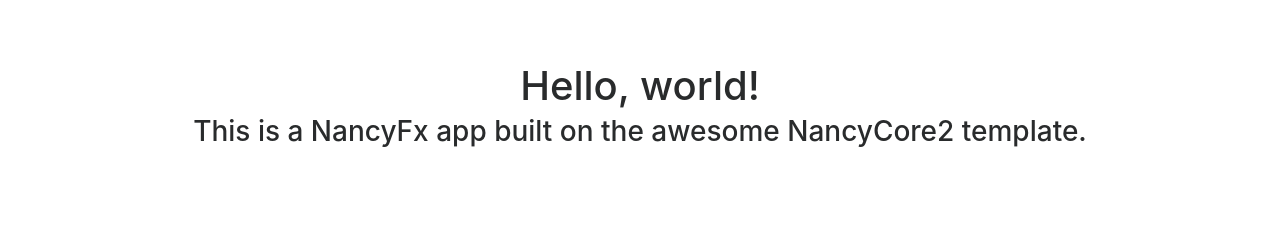
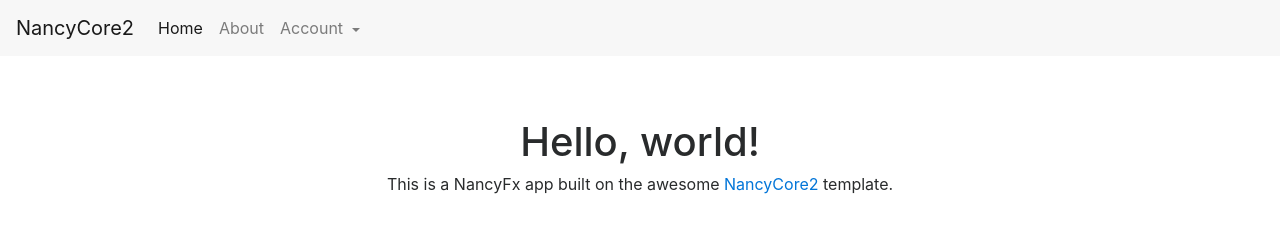
Before and after one commit to 0xFireball/Template-NfxPentagonal, a plain HTML site: page NancyCore/Views/index.html in a window 1280 px wide. Drawn offline with Linux system fonts and the light colour scheme.

Commit message:
update default view content

```diff
--- a/NancyCore/Views/index.html
+++ b/NancyCore/Views/index.html
@@ -12,10 +12,36 @@
 </head>
 
 <body>
+  <div class="nav-container">
+    <nav class="navbar navbar-toggleable-md navbar-light bg-faded">
+      <a class="navbar-brand" target="_blank" href="https://github.com/0xFireball/Template-NancyCore2">NancyCore2</a>
+      <div class="collapse navbar-collapse" id="navbarSupportedContent">
+        <ul class="navbar-nav mr-auto">
+          <li class="nav-item active">
+            <a class="nav-link" href="#">Home <span class="sr-only">(current)</span></a>
+          </li>
+          <li class="nav-item">
+            <a class="nav-link" href="#">About</a>
+          </li>
+          <li class="nav-item dropdown">
+            <a class="nav-link dropdown-toggle" href="#" id="navbarDropdownMenuLink" data-toggle="dropdown" aria-haspopup="true" aria-expanded="false">
+              Account
+              </a>
+            <div class="dropdown-menu" aria-labelledby="navbarDropdownMenuLink">
+              <a class="dropdown-item" href="#">Profile</a>
+              <a class="dropdown-item" href="#">Settings</a>
+            </div>
+          </li>
+        </ul>
+      </div>
+    </nav>
+  </div>
   <section class="intro">
     <div class="container">
       <h1>Hello, world!</h1>
-      <h3>This is a NancyFx app built on the awesome NancyCore2 template.</h3>
+      <p>
+        This is a NancyFx app built on the awesome <a href="https://github.com/0xFireball/Template-NancyCore2" target="_blank">NancyCore2</a>        template.
+      </p>
     </div>
   </section>
   <!-- jQuery first, then Tether, then Bootstrap JS. -->
--- a/NancyCore/content/css/app.css
+++ b/NancyCore/content/css/app.css
@@ -1,4 +1,3 @@
-
 .intro {
     margin-top: 5%;
     text-align: center;
```
